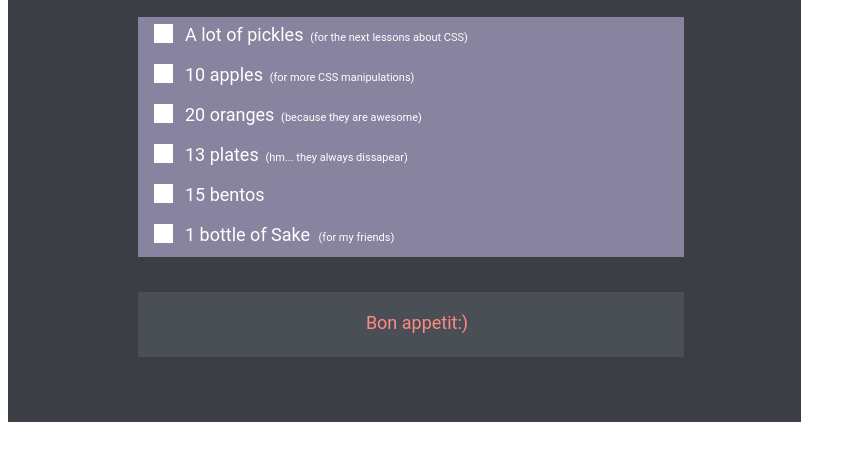
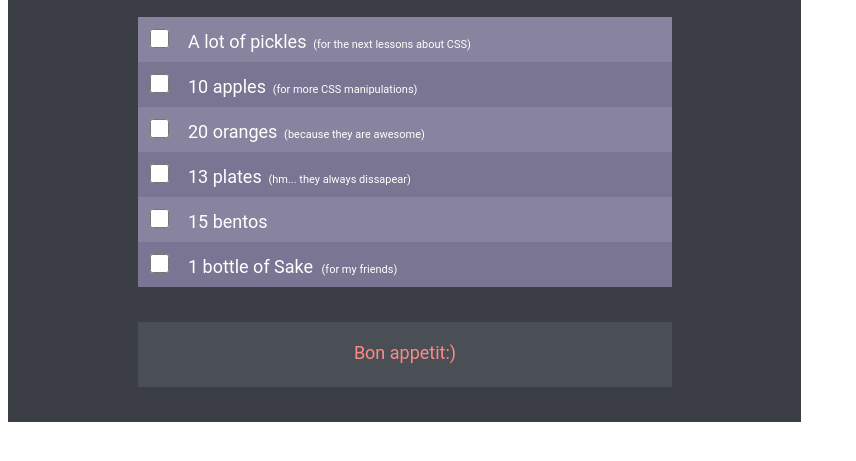
Before and after one commit to vira123/Vira-Khomiak, a plain HTML site: page Lesson4/index.html in a window 1280 px wide. Shown: the part 109-570 px from the top of the page, without its empty margins (0-856 px from the left). Drawn offline with Linux system fonts and the light colour scheme.

Commit message:
List done

```diff
--- a/Lesson4/index.html
+++ b/Lesson4/index.html
@@ -14,6 +14,7 @@
             <p class="subtitle">Let’s go to the mall!</p>
         </header>
         <main>
+            <div class="list-container">
                 <div class="list">
                     <label><input type= "checkbox" class="check"><span class="item">A lot of pickles<span class="sup">
                     (for the next lessons about CSS)</span></span>
@@ -52,6 +53,7 @@
                     (for my friends)</span></span>
                     </label>
                 </div>
+            </div>
         </main>
         <footer>
             <div class="footer"><span>Bon appetit:)</span></div>
--- a/Lesson4/style.css
+++ b/Lesson4/style.css
@@ -12,10 +12,6 @@
     background: #3b3f45;
 }
 .header {
-    font-style: normal;
-    font-weight: bold;
-    font-size: 24px;
-    line-height: 28px;
     width: 793px;
     height: 82px;
     left: 0px;
@@ -25,6 +21,10 @@
 }
 .title {
     color: #ff8984;
+    font-style: normal;
+    font-weight: bold;
+    font-size: 24px;
+    line-height: 28px;
     padding-top: 19px;
     margin-bottom: 0;
 }
@@ -41,25 +41,27 @@
     width: 19px;
     height: 19px;
     top: 114px;
-    margin-top: 7px;
-    margin-right: 12px;
+    margin: 12px 7px 0 12px;
 }
 
 .list {
     width: 534px;
-    height: 40px;
+    height: 45px;
     background: #88839e;
     text-align: left;
     margin-left: 130px;
+
+}
+
+.list-container .list:nth-child(2n) {
+    background: #7A7593;
+}
+.item {
+    text-align: left;
     font-size: 18px;
     line-height: 21px;
-    align-items: center;
-    padding-left: 12px;
     color: #ffffff;
-}
-.item {
-    position: relative;
-    bottom: 5px;
+    margin-left: 12px;
 }
 
 .sup {
@@ -80,15 +82,6 @@ input:checked + span {
     border-right: 0;
 }
 
-input[type="checkbox"] {
-    -webkit-appearance: none;
-    -moz-appearance: none;
-    background: white;
-}
-.check:checked::before {
-    content: url(Vector1.png);
-    border: 3px solid;
-}
 .footer {
     width: 534px;
     height: 45px;
@@ -97,7 +90,6 @@ input[type="checkbox"] {
     font-size: 18px;
     line-height: 21px;
     align-items: center;
-    padding-left: 12px;
     margin-top: 35px;
     color: #ff8984;
     padding-top: 20px;
```
Lines whose indentation alone changed are shown as unchanged.
